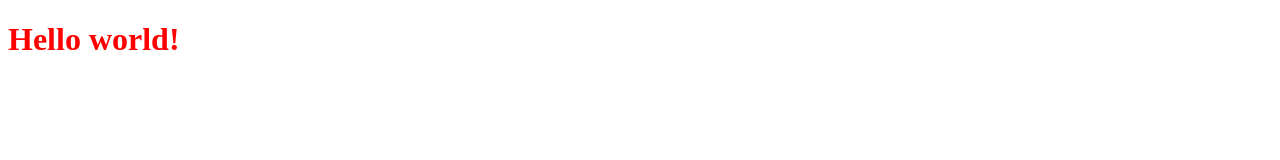
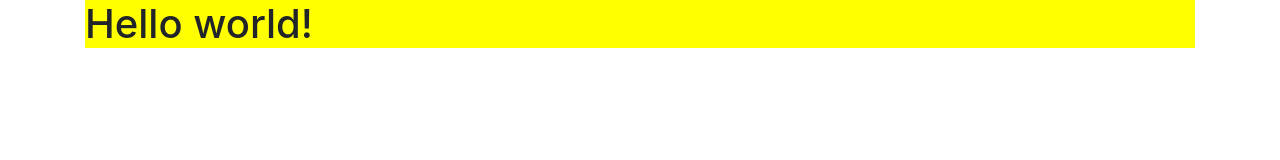
Before and after one commit to napastyuk/webpack-boilerplate, a website built with webpack: page src/index.html in a window 1280 px wide. Built offline with nearby package versions, Linux system fonts and the light colour scheme.

Commit message:
add bootstaps

```diff
--- a/package.json
+++ b/package.json
@@ -17,10 +17,13 @@
     "css-loader": "^3.1.0",
     "html-webpack-plugin": "^3.2.0",
     "mini-css-extract-plugin": "^0.8.0",
+    "node-sass": "^4.12.0",
+    "sass-loader": "^7.1.0",
     "webpack": "^4.36.1",
     "webpack-cli": "^3.3.6"
   },
   "dependencies": {
+    "bootstrap": "^4.3.1",
     "jquery": "^3.4.1",
     "popper.js": "^1.15.0"
   }
--- /dev/null
+++ b/src/bootstrap/bootstap.scss
@@ -0,0 +1,40 @@
+// @import "~bootstrap/scss/bootstrap"; //все стили разом
+
+//либо стили по модулям
+@import "~bootstrap/scss/functions"; //need for grid-only
+@import "~bootstrap/scss/variables"; //need for grid-only
+@import "~bootstrap/scss/mixins"; //need for grid-only
+@import "~bootstrap/scss/root"; //need for grid-only
+@import "~bootstrap/scss/reboot"; //need for grid-only
+@import "~bootstrap/scss/type"; //need for grid-only
+// @import "~bootstrap/scss/images";
+// @import "~bootstrap/scss/code";
+@import "~bootstrap/scss/grid"; //need for grid-only
+// @import "~bootstrap/scss/tables";
+// @import "~bootstrap/scss/forms";
+// @import "~bootstrap/scss/buttons";
+// @import "~bootstrap/scss/transitions";
+// @import "~bootstrap/scss/dropdown";
+// @import "~bootstrap/scss/button-group";
+// @import "~bootstrap/scss/input-group";
+// @import "~bootstrap/scss/custom-forms";
+// @import "~bootstrap/scss/nav";
+// @import "~bootstrap/scss/navbar";
+// @import "~bootstrap/scss/card";
+// @import "~bootstrap/scss/breadcrumb";
+// @import "~bootstrap/scss/pagination";
+// @import "~bootstrap/scss/badge";
+// @import "~bootstrap/scss/jumbotron";
+// @import "~bootstrap/scss/alert";
+// @import "~bootstrap/scss/progress";
+// @import "~bootstrap/scss/media";
+// @import "~bootstrap/scss/list-group";
+// @import "~bootstrap/scss/close";
+// @import "~bootstrap/scss/toasts";
+// @import "~bootstrap/scss/modal";
+// @import "~bootstrap/scss/tooltip";
+// @import "~bootstrap/scss/popover";
+// @import "~bootstrap/scss/carousel";
+// @import "~bootstrap/scss/spinners";
+// @import "~bootstrap/scss/utilities";
+@import "~bootstrap/scss/print"; //need for grid-only
--- /dev/null
+++ b/src/bootstrap/bootstrap.js
@@ -0,0 +1,16 @@
+import 'bootstrap'; //весь бустрап разом
+
+//либо плагины бутстрапа по очереди
+//import 'bootstrap/js/dist/alert'
+//import 'bootstrap/js/dist/button'
+//import 'bootstrap/js/dist/carousel'
+//import 'bootstrap/js/dist/collapse'
+//import 'bootstrap/js/dist/dropdown'
+import 'bootstrap/js/dist/index'
+//import 'bootstrap/js/dist/modal'
+//import 'bootstrap/js/dist/popover'
+//import 'bootstrap/js/dist/scrollspy'
+//import 'bootstrap/js/dist/tab'
+//import 'bootstrap/js/dist/toast'
+//import 'bootstrap/js/dist/tooltip'
+import 'bootstrap/js/dist/util'
--- a/src/index.html
+++ b/src/index.html
@@ -6,6 +6,8 @@
     <title>Document</title>
 </head>
 <body>
-    <h1>Hello world!</h1>
+    <div class="container">
+        <h1>Hello world!</h1>
+    </div>
 </body>
 </html>
--- a/src/index.js
+++ b/src/index.js
@@ -1,4 +1,6 @@
-import './style.css';
+import './style.scss'; //подключение css должно быть до js
+
+import './bootstrap/bootstrap.js';
 
 jQuery(document).ready(function () {
     $(this).css('background-color','orange');
--- /dev/null
+++ b/src/style.scss
@@ -0,0 +1,6 @@
+// @import "~bootstrap/scss/bootstrap"; //подключаем все стили разом из node_modules
+@import "./bootstrap/bootstap"; //либо воспользуемся файлом bootstap.scss что бы выбирать модули
+
+h1 {
+    background-color: yellow;
+}
--- a/webpack.config.js
+++ b/webpack.config.js
@@ -28,14 +28,22 @@ module.exports = {
     module: {
         rules: [
             {
-                test: /\.css$/,
+                test: /\.scss$/,
                 use: [
-                    {
-                        loader: MiniCssExtractPlugin.loader
-                    },
-                    'css-loader'
+                    MiniCssExtractPlugin.loader,
+                    "css-loader",
+                    "sass-loader"
                 ]
             }
+            // {
+            //     test: /\.css$/,
+            //     use: [
+            //         {
+            //             loader: MiniCssExtractPlugin.loader
+            //         },
+            //         'css-loader'
+            //     ]
+            // }
         ]
     }
 }
```
Also changed, not shown: dist/index.html, dist/main.js, dist/style.css, src/style.css (deleted), 1 other file.
